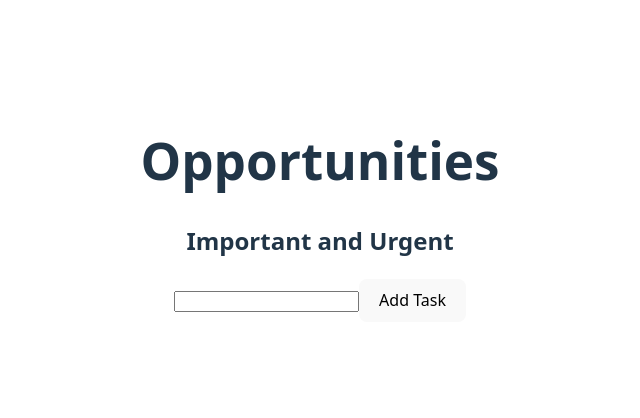
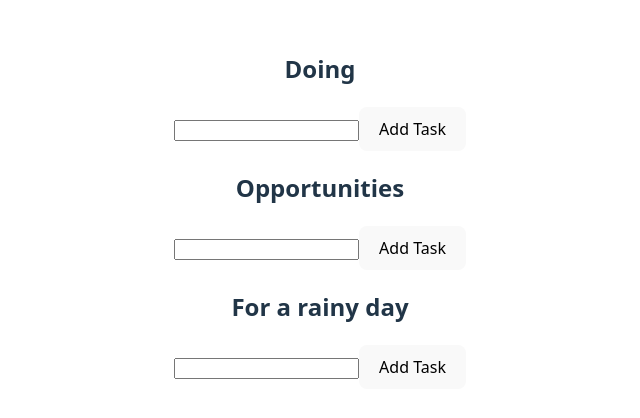
Before and after one commit to asger3p/todo, a React (Vite) app in the folder todo/: page / in a window 1280 px wide. Shown: the part 190-608 px from the top of the page, without its empty margins (320-960 px from the left). Built offline with nearby package versions, Linux system fonts and the light colour scheme.

Commit message:
implent complete task button

```diff
--- a/todo/src/App.css
+++ b/todo/src/App.css
@@ -4,3 +4,15 @@
   padding: 2rem;
   text-align: center;
 }
+
+.complete-task-button {
+  background-color: transparent;
+  color: #00cc12;
+  cursor: pointer;
+  font-size: 1.2em;
+  margin-left: 0.5em;
+}
+
+.complete-task-button:hover {
+  color: #00ff15;
+}
--- a/todo/src/App.jsx
+++ b/todo/src/App.jsx
@@ -4,8 +4,9 @@ import ToDoList from "./componenets/ToDoList";
 function App() {
   return (
     <>
-      <h1>Opportunities</h1>
-      <ToDoList name="Important and Urgent" />
+      <ToDoList name="Doing" />
+      <ToDoList name="Opportunities" />
+      <ToDoList name="For a rainy day" />
     </>
   );
 }
--- a/todo/src/componenets/ToDoList.jsx
+++ b/todo/src/componenets/ToDoList.jsx
@@ -9,7 +9,7 @@ export default function ToDoList({ name }) {
     setTaskInput("");
   }
 
-  function removeTask(index) {
+  function completeTask(index) {
     setTasks(tasks.filter((_, i) => i !== index));
   }
 
@@ -24,7 +24,12 @@ export default function ToDoList({ name }) {
         {tasks.map((task, index) => (
           <li key={index}>
             {task}
-            <button onClick={() => removeTask(index)}>X</button>
+            <button
+              className="complete-task-button"
+              onClick={() => completeTask(index)}
+            >
+              ✓
+            </button>
           </li>
         ))}
       </ul>
```
